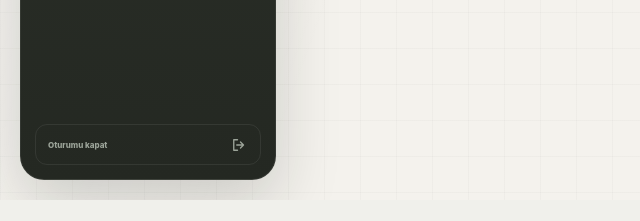
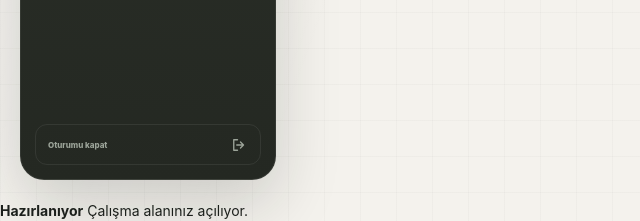
Before and after one commit to oguzhan-tpl/okuls-navproje, a Flask app: template templates/chief/users.html in a window 1280 px wide. Shown: the part 600-821 px from the top of the page, without its empty margins (0-640 px from the left). Before the commit the page ends 800 px from the top, so only its background shows below. Run offline with Flask 3, Linux system fonts and the light colour scheme; the template is opened without the code that fills it, so the values that code supplies are empty; parts of the project's set-up code (start-up, migrations or seed data) failed here and were passed over.

Commit message:
Add resilient application loading shell

```diff
--- a/templates/base.html
+++ b/templates/base.html
@@ -45,6 +45,14 @@
     <div class="page-wrap">{% block content %}{% endblock %}</div>
   </main>
 </div>
+<div class="app-loader" data-app-loader aria-live="polite" aria-label="Sayfa yükleniyor">
+  <div class="app-loader-orbit" aria-hidden="true"><span></span><span></span><span></span></div>
+  <div class="app-loader-copy">
+    <strong data-loader-title>Hazırlanıyor</strong>
+    <span data-loader-text>Çalışma alanınız açılıyor.</span>
+  </div>
+  <button type="button" class="app-loader-retry" data-loader-retry hidden>Yeniden dene</button>
+</div>
 <script src="{{ url_for('static', filename='js/app.js') }}" defer></script>
 </body>
 </html>
```
